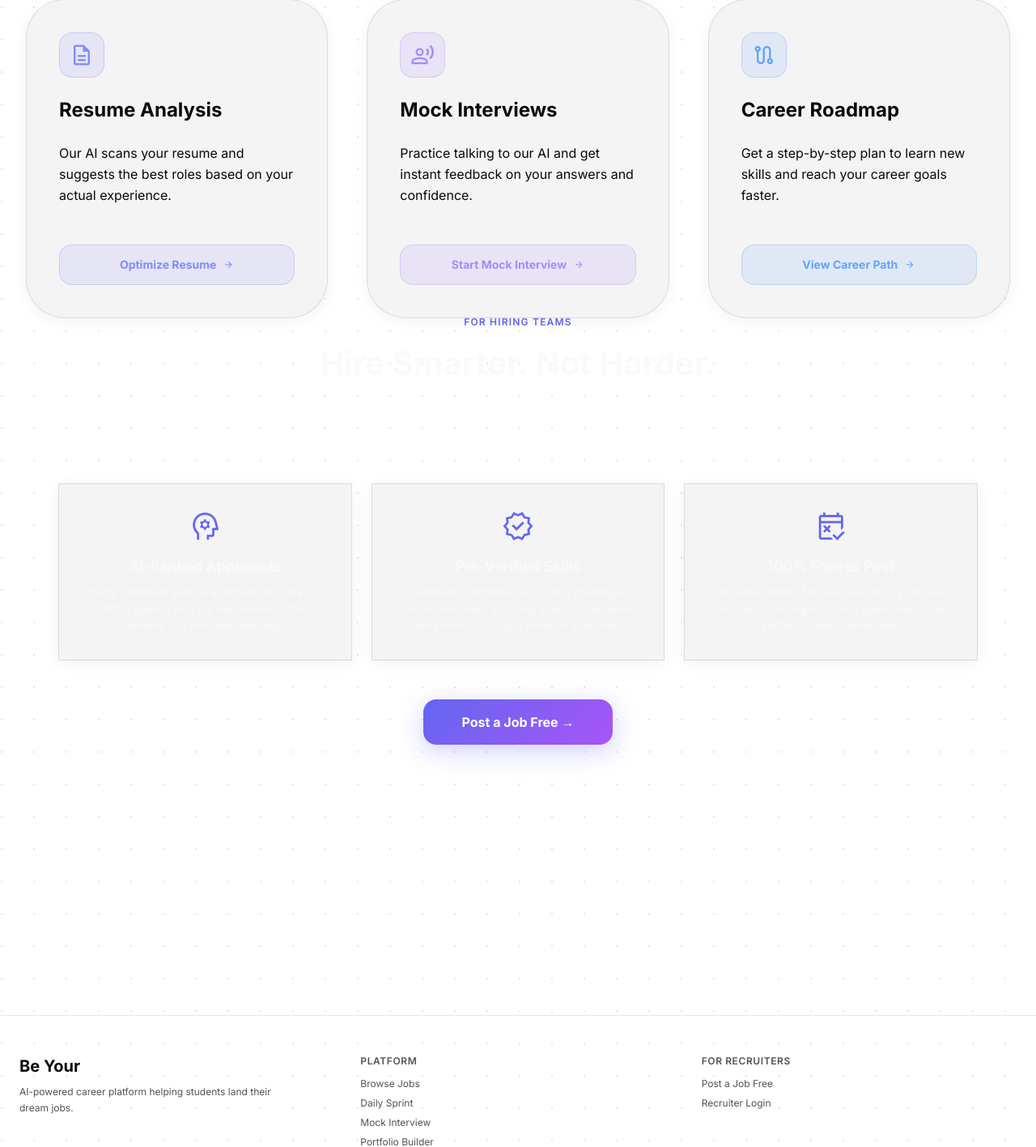
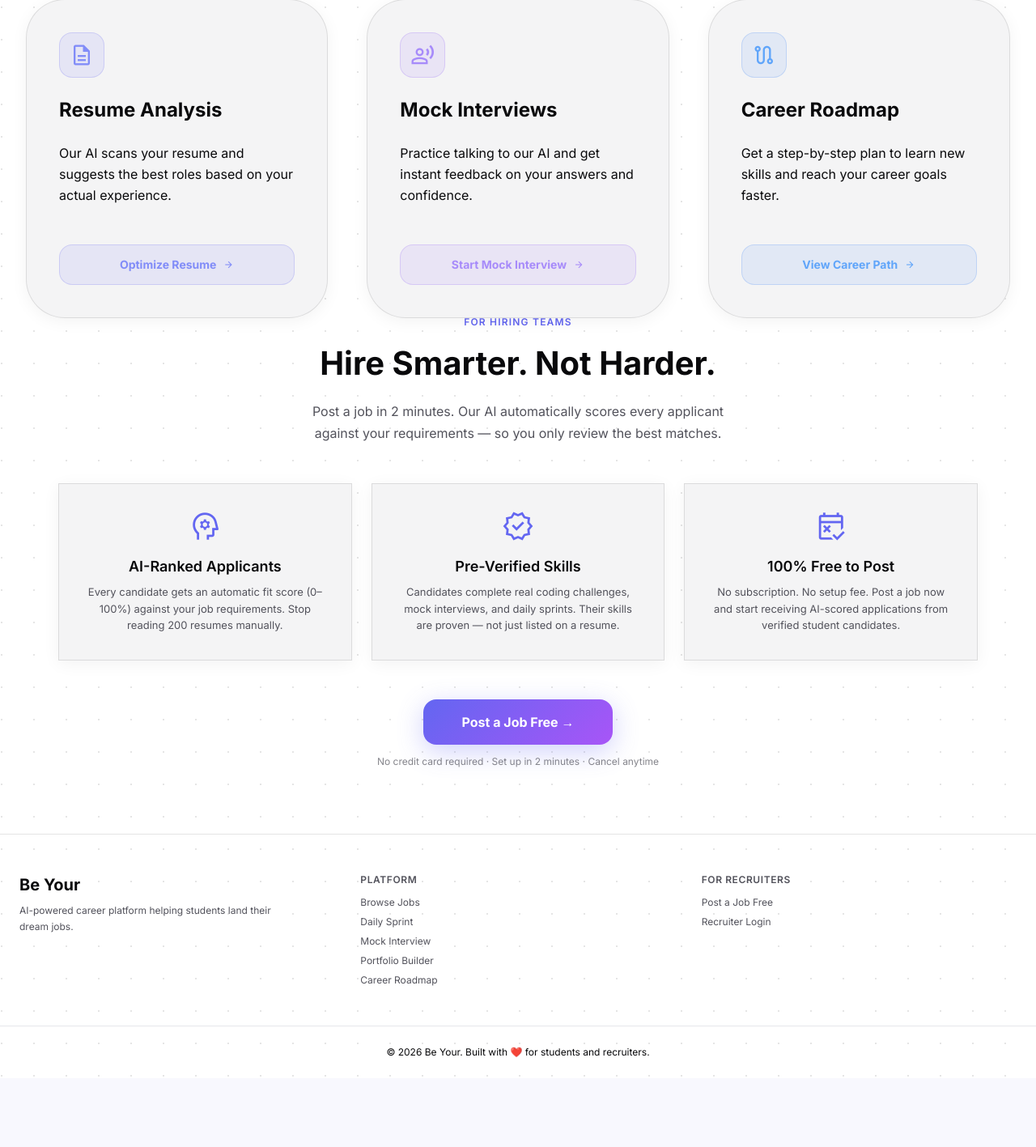
Before and after one commit to VishalBHANOPIYA/Be_your-, a Flask app: page / in a window 1280 px wide; the page is wider, and only the part inside the window is pictured. Shown: the part 1153-2570 px from the top of that part at 81% size. After the commit the page ends 2483 px from the top of that part, so only its background shows below. Run offline with Flask 3, Linux system fonts and the light colour scheme; data that the repository does not hold is empty; parts of the project's set-up code (start-up, migrations or seed data) failed here and were passed over; some libraries are stand-ins or nearby versions.

Commit message:
Refactor portfolio suite and homepage recruiters section for light theme parity and reduce footer spacing

```diff
--- a/app/templates/index.html
+++ b/app/templates/index.html
@@ -1,7 +1,7 @@
 {% extends "base.html" %}
 
 {% block content %}
-<div class="relative pt-20 pb-32 space-y-40">
+<div class="relative pt-20 pb-0 space-y-40">
     <!-- Hero Section -->
     <div class="max-w-7xl mx-auto px-8 grid grid-cols-1 lg:grid-cols-2 gap-20 items-center z-10">
         <div class="space-y-10 hero-text">
@@ -137,11 +137,11 @@
     </div>
 
     <!-- For Recruiters Section -->
-    <section id="for-recruiters" style="max-width:1200px;margin:6rem auto;padding:0 2rem">
+    <section id="for-recruiters" style="max-width:1200px;margin:6rem auto 0 auto;padding:0 2rem">
         <div style="text-align:center;margin-bottom:3rem">
             <div style="font-size:12px;font-weight:600;color:#6366f1;letter-spacing:.1em;text-transform:uppercase;margin-bottom:12px">For Hiring Teams</div>
-            <h2 style="font-size:2.5rem;font-weight:700;color:#fafafa;margin-bottom:16px">Hire Smarter. Not Harder.</h2>
-            <p style="font-size:16px;color:rgba(255,255,255,0.5);max-width:560px;margin:0 auto;line-height:1.7">
+            <h2 style="font-size:2.5rem;font-weight:700;color:var(--on-surface);margin-bottom:16px">Hire Smarter. Not Harder.</h2>
+            <p style="font-size:16px;color:var(--on-surface-variant);max-width:560px;margin:0 auto;line-height:1.7">
                 Post a job in 2 minutes. Our AI automatically scores every applicant against your requirements — so you only review the best matches.
             </p>
         </div>
@@ -150,24 +150,24 @@
         <div style="display:grid;grid-template-columns:repeat(3,1fr);gap:1.5rem;margin-bottom:3rem">
             <div class="glass-card" style="padding:2rem;text-align:center">
                 <span class="material-symbols-outlined" style="font-size:40px;color:#6366f1;margin-bottom:1rem">psychology</span>
-                <h3 style="font-size:18px;font-weight:600;color:#fafafa;margin-bottom:8px">AI-Ranked Applicants</h3>
-                <p style="font-size:13px;color:rgba(255,255,255,0.5);line-height:1.6">
+                <h3 style="font-size:18px;font-weight:600;color:var(--on-surface);margin-bottom:8px">AI-Ranked Applicants</h3>
+                <p style="font-size:13px;color:var(--on-surface-variant);line-height:1.6">
                     Every candidate gets an automatic fit score (0–100%) against your job requirements. Stop reading 200 resumes manually.
                 </p>
             </div>
 
             <div class="glass-card" style="padding:2rem;text-align:center">
                 <span class="material-symbols-outlined" style="font-size:40px;color:#6366f1;margin-bottom:1rem">verified</span>
-                <h3 style="font-size:18px;font-weight:600;color:#fafafa;margin-bottom:8px">Pre-Verified Skills</h3>
-                <p style="font-size:13px;color:rgba(255,255,255,0.5);line-height:1.6">
+                <h3 style="font-size:18px;font-weight:600;color:var(--on-surface);margin-bottom:8px">Pre-Verified Skills</h3>
+                <p style="font-size:13px;color:var(--on-surface-variant);line-height:1.6">
                     Candidates complete real coding challenges, mock interviews, and daily sprints. Their skills are proven — not just listed on a resume.
                 </p>
             </div>
 
             <div class="glass-card" style="padding:2rem;text-align:center">
                 <span class="material-symbols-outlined" style="font-size:40px;color:#6366f1;margin-bottom:1rem">free_cancellation</span>
-                <h3 style="font-size:18px;font-weight:600;color:#fafafa;margin-bottom:8px">100% Free to Post</h3>
-                <p style="font-size:13px;color:rgba(255,255,255,0.5);line-height:1.6">
+                <h3 style="font-size:18px;font-weight:600;color:var(--on-surface);margin-bottom:8px">100% Free to Post</h3>
+                <p style="font-size:13px;color:var(--on-surface-variant);line-height:1.6">
                     No subscription. No setup fee. Post a job now and start receiving AI-scored applications from verified student candidates.
                 </p>
             </div>
@@ -178,7 +178,7 @@
             <a href="{{ url_for('auth.register') }}" style="display:inline-block;padding:1rem 3rem;background:linear-gradient(135deg,#6366f1,#a855f7);color:white;font-weight:700;font-size:16px;border-radius:16px;text-decoration:none;box-shadow:0 8px 32px rgba(99,102,241,0.3)">
                 Post a Job Free →
             </a>
-            <div style="margin-top:12px;font-size:12px;color:rgba(255,255,255,0.35)">
+            <div style="margin-top:12px;font-size:12px;color:var(--on-surface-variant);opacity:0.7">
                 No credit card required · Set up in 2 minutes · Cancel anytime
             </div>
         </div>
--- a/app/templates/user/portfolio_analysis.html
+++ b/app/templates/user/portfolio_analysis.html
@@ -10,11 +10,11 @@
         </div>
 
         <!-- Navigation Pills -->
-        <div class="flex justify-center gap-3 max-w-md mx-auto p-1.5 bg-zinc-900/50 backdrop-blur border border-outline rounded-2xl shadow-inner">
-            <a href="{{ url_for('portfolio.portfolio_dashboard') }}" class="flex-1 py-3 text-center text-xs font-bold uppercase tracking-wider rounded-xl bg-white/5 border border-outline text-primary" style="text-decoration:none">
+        <div class="flex justify-center gap-3 max-w-md mx-auto p-1.5 bg-zinc-100 dark:bg-zinc-900/50 border border-zinc-200 dark:border-outline rounded-2xl shadow-sm">
+            <a href="{{ url_for('portfolio.portfolio_dashboard') }}" class="flex-1 py-3 text-center text-xs font-bold uppercase tracking-wider rounded-xl bg-white dark:bg-white/10 border border-zinc-200/50 dark:border-outline shadow-sm text-primary" style="text-decoration:none">
                 📊 Code Analyzer
             </a>
-            <a href="{{ url_for('portfolio.builder') }}" class="flex-1 py-3 text-center text-xs font-bold uppercase tracking-wider rounded-xl hover:bg-white/5 text-on-surface/80" style="text-decoration:none">
+            <a href="{{ url_for('portfolio.builder') }}" class="flex-1 py-3 text-center text-xs font-bold uppercase tracking-wider rounded-xl hover:bg-zinc-200/50 dark:hover:bg-white/5 text-on-surface/80" style="text-decoration:none">
                 ⚡ Site Builder
             </a>
         </div>
```
Also changed, not shown: app/templates/portfolio/public_portfolio.html (+12 -6 lines), app/templates/user/portfolio_builder.html (+24 -8 lines).
